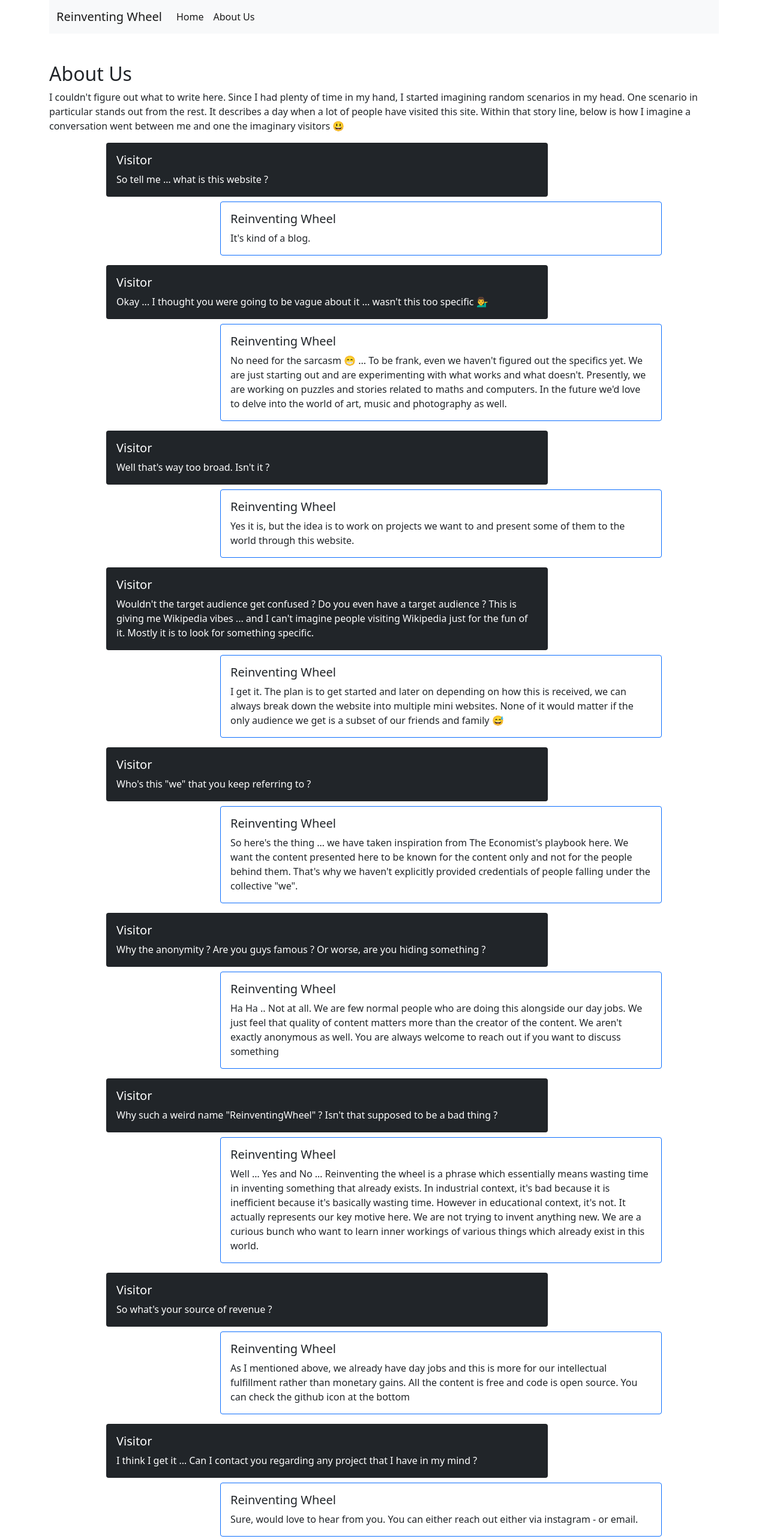
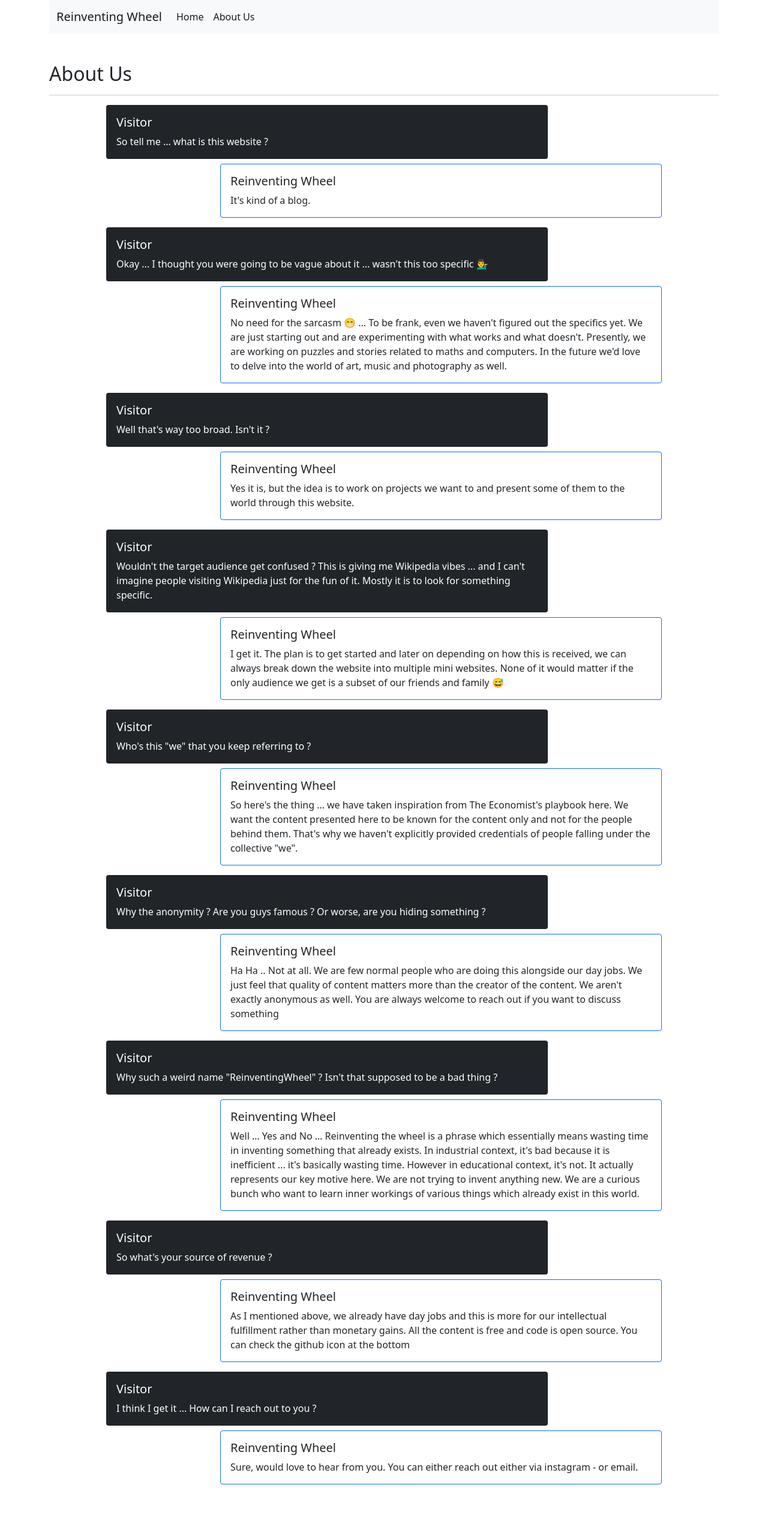
Before and after one commit to keshav-sarraf/rw-frontend, a Vue app: page /about-us in a window 1280 px wide. Shown: the top 2566 px of the page at 60% size. After the commit the page ends 2491 px from the top, so only its background shows below. Built offline with nearby package versions, Linux system fonts and the light colour scheme.

Commit message:
Added horizontal line

```diff
--- a/src/assets/about/content.json
+++ b/src/assets/about/content.json
@@ -13,7 +13,7 @@
             "answer" : "Yes it is, but the idea is to work on projects we want to and present some of them to the world through this website."
         },
         {
-            "question" : "Wouldn't the target audience get confused ? Do you even have a target audience ? This is giving me Wikipedia vibes ... and I can't imagine people visiting Wikipedia just for the fun of it. Mostly it is to look for something specific.",
+            "question" : "Wouldn't the target audience get confused ? This is giving me Wikipedia vibes ... and I can't imagine people visiting Wikipedia just for the fun of it. Mostly it is to look for something specific.",
             "answer" : "I get it. The plan is to get started and later on depending on how this is received, we can always break down the website into multiple mini websites. None of it would matter if the only audience we get is a subset of our friends and family 😅"
         },
         {
@@ -26,14 +26,14 @@
         },
         {
             "question" : "Why such a weird name \"ReinventingWheel\" ? Isn't that supposed to be a bad thing ?",
-            "answer" : "Well … Yes and No … Reinventing the wheel is a phrase which essentially means wasting time in inventing something that already exists. In industrial context, it's bad because it is inefficient because it's basically wasting time. However in educational context, it's not. It actually represents our key motive here. We are not trying to invent anything new. We are a curious bunch who want to learn inner workings of various things which already exist in this world."
+            "answer" : "Well … Yes and No … Reinventing the wheel is a phrase which essentially means wasting time in inventing something that already exists. In industrial context, it's bad because it is inefficient ... it's basically wasting time. However in educational context, it's not. It actually represents our key motive here. We are not trying to invent anything new. We are a curious bunch who want to learn inner workings of various things which already exist in this world."
         },
         {
             "question" : "So what's your source of revenue ?",
             "answer" : "As I mentioned above, we already have day jobs and this is more for our intellectual fulfillment rather than monetary gains. All the content is free and code is open source. You can check the github icon at the bottom"
         },
         {
-            "question" : "I think I get it … Can I contact you regarding any project that I have in my mind ?",
+            "question" : "I think I get it … How can I reach out to you ?",
             "answer" : "Sure, would love to hear from you. You can either reach out either via instagram - or email."
         }
     ]
--- a/src/components/About.vue
+++ b/src/components/About.vue
@@ -3,10 +3,12 @@
 
     <h2>About Us</h2>
 
-    <p> I couldn't figure out what to write here. Since I had plenty of time in my hand, I started imagining random scenarios
+    <hr>
+
+    <!-- <p> I couldn't figure out what to write here. Since I had plenty of time in my hand, I started imagining random scenarios
         in my head. One scenario in particular stands out from the rest. It describes a day when a lot of people have visited this site.
         Within that story line, below is how I imagine a conversation went between me and one the imaginary visitors 😃
-    </p>
+    </p> -->
 
     <div v-for="chat in chatList" :key="chat.question">
         <!-- question -->
--- a/src/components/Landing.vue
+++ b/src/components/Landing.vue
@@ -1,7 +1,8 @@
 <template>
 <div class="container">
 
-    <h2>Past Posts</h2>
+    <h2>Posts</h2>
+    <hr>
 
     <table class="table table-striped">
         <thead>
```
